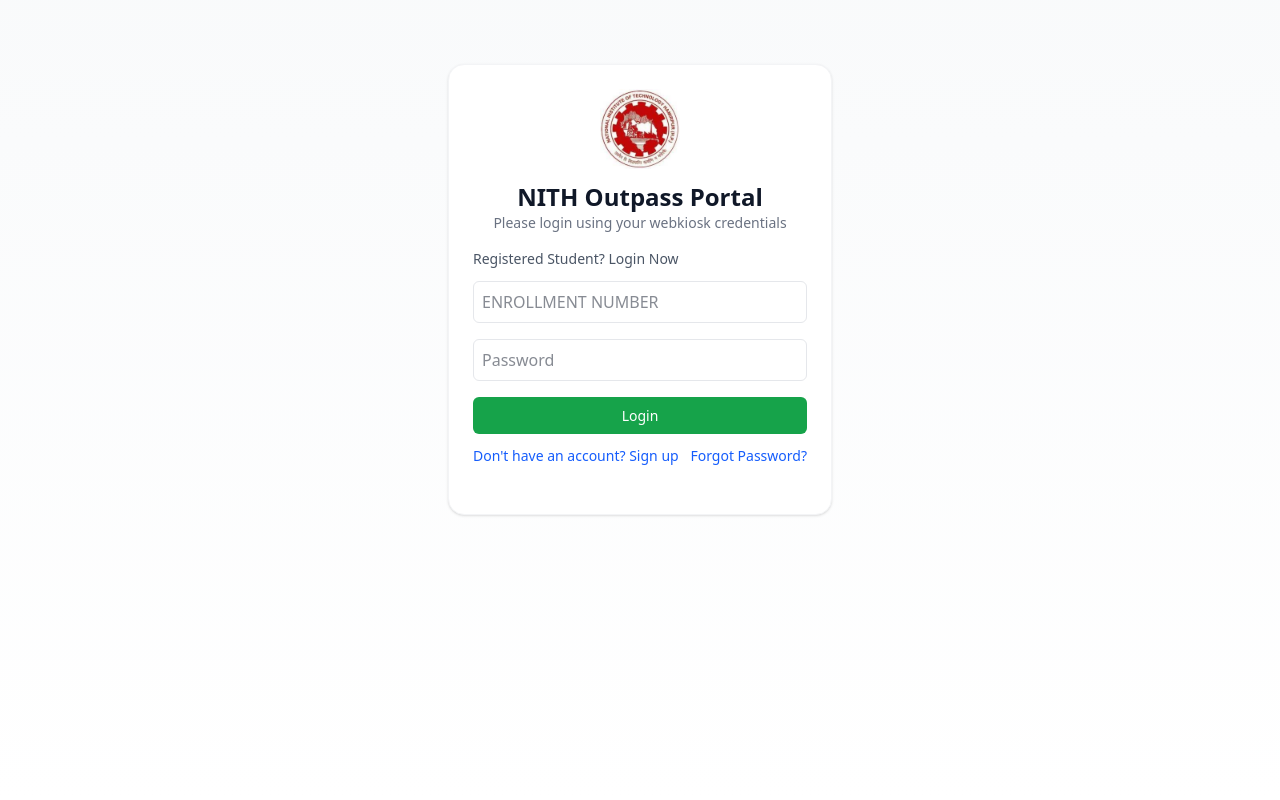
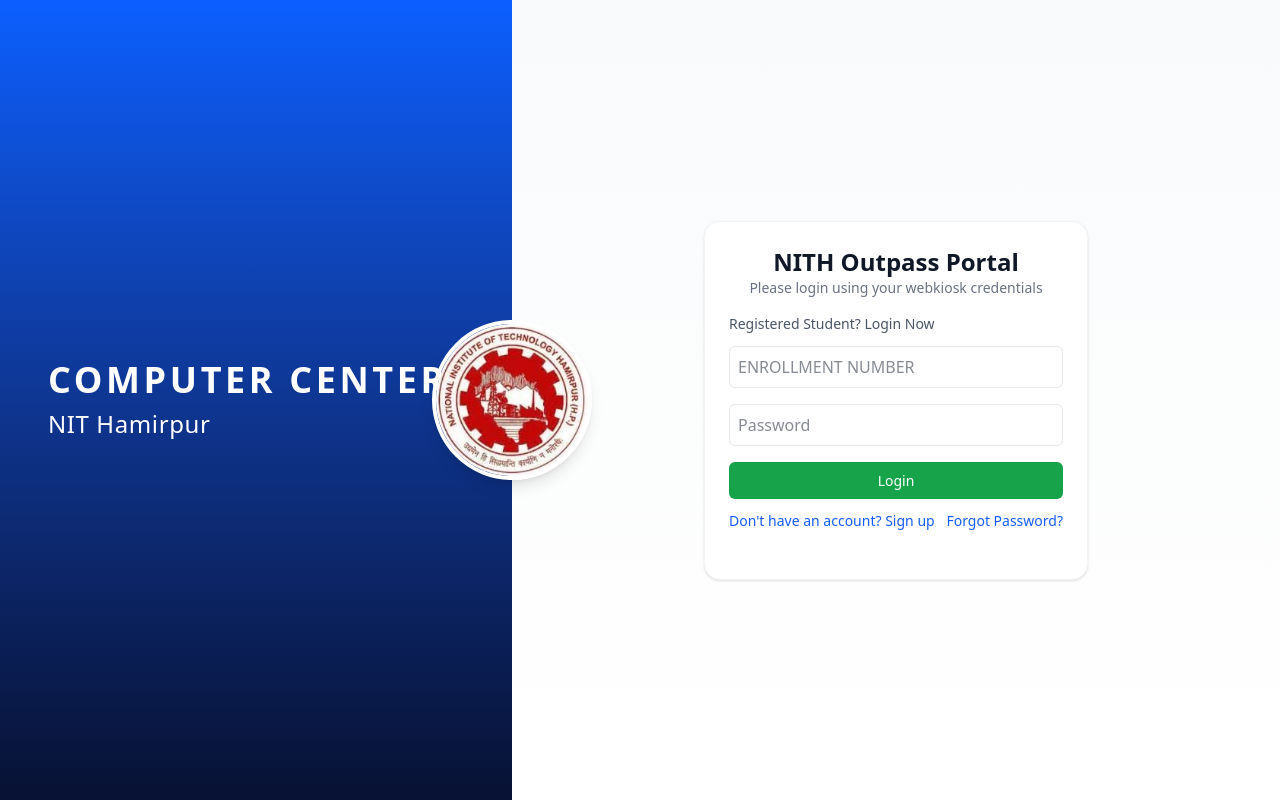
Before and after one commit to Satvik123-creator/NITH-Outpass-System, a React (Vite) app in the folder client/: page /login/student in a window 1280 px wide. Built offline with nearby package versions, Linux system fonts and the light colour scheme.

Commit message:
refactor: improve layout and styling of Student and Warden authentication pages for better user experience

```diff
--- a/client/src/pages/auth/student.jsx
+++ b/client/src/pages/auth/student.jsx
@@ -89,17 +89,27 @@
   ];
 
   return (
-    <div className="min-h-screen bg-gradient-to-b from-gray-50 to-white">
+    <div className="min-h-screen flex flex-col md:flex-row relative">
+      <div className="w-full md:w-[40%] bg-gradient-to-b from-[#0b5fff] to-[#071133] text-white flex flex-col items-center md:items-start justify-center p-8 md:p-10 md:pl-12">
+        <h1 className="text-4xl md:text-4xl font-bold text-white tracking-widest uppercase mb-2">
+          Computer Center
+        </h1>
+        <h3 className="text-xl md:text-2xl font-medium text-white tracking-wide">
+          NIT Hamirpur
+        </h3>
+      </div>
 
-
-      <main className="max-w-md mx-auto px-4 sm:px-6 lg:px-8 py-16">
-        <div className="bg-white border border-gray-100 rounded-2xl shadow p-6">
-          <div className="text-center mb-4">
+      <div className="w-full md:w-[60%] flex items-center justify-center min-h-screen p-8 md:p-10 bg-gradient-to-b from-gray-50 to-white">
+        {/* centered logo overlapping the split - responsive placement */}
         <img
           src="/nith_logo.jpg"
-              alt="NITH logo"
-              className="mx-auto w-20 mb-3"
+          alt="NITH Logo"
+          className="absolute left-4 top-4 md:left-[40%] md:top-1/2 md:-translate-x-1/2 md:-translate-y-1/2 w-20 md:w-32 lg:w-40 h-20 md:h-32 lg:h-40 rounded-full border-4 border-white shadow-lg z-20"
         />
+
+        <main className="max-w-md w-full px-4 sm:px-6 lg:px-8 py-8 md:py-16">
+          <div className="bg-white border border-gray-100 rounded-2xl shadow p-6  ">
+            <div className="text-center mb-4">
               <h1 className="text-2xl font-semibold text-gray-900">
                 NITH Outpass Portal
               </h1>
@@ -130,7 +140,10 @@
                     required
                   />
                   <div className="flex gap-3">
-                  <button type="submit" className="btn btn-md btn-blue w-full">
+                    <button
+                      type="submit"
+                      className="btn btn-md btn-blue w-full"
+                    >
                       Verify
                     </button>
                     <button
@@ -264,6 +277,7 @@
           </div>
         </main>
       </div>
+    </div>
   );
 };
 
--- a/client/src/pages/auth/warden.jsx
+++ b/client/src/pages/auth/warden.jsx
@@ -4,7 +4,6 @@
 import { toast } from "react-toastify";
 import { useAuth } from "../../context/AuthContext";
 import axios from "axios";
-
 
 const API_URL = import.meta.env.VITE_API_URL;
 
@@ -89,17 +88,28 @@
   };
 
   return (
-    <div className="min-h-screen bg-gradient-to-b from-gray-50 to-white">
+    <div className="min-h-screen flex flex-col md:flex-row relative">
+      <div className="w-full md:w-[40%] bg-gradient-to-b from-[#0b5fff] to-[#071133] text-white flex flex-col items-center md:items-start justify-center p-8 md:p-10 md:pl-12">
+        <h1 className="text-4xl md:text-4xl font-bold text-white tracking-widest uppercase mb-2">
+          Computer Center
+        </h1>
 
+        <h3 className="text-xl md:text-2xl font-medium text-white tracking-wide">
+          NIT Hamirpur
+        </h3>
+      </div>
 
-      <main className="max-w-md mx-auto px-4 sm:px-6 lg:px-8 py-16">
-        <div className="bg-white border border-gray-100 rounded-2xl shadow p-6">
-          <div className="text-center mb-4">
+      <div className="w-full md:w-[60%] flex items-center justify-center min-h-screen p-8 md:p-10 bg-gradient-to-b from-gray-50 to-white">
+        {/* centered logo overlapping the split - responsive placement */}
         <img
           src="/nith_logo.jpg"
-              alt="NITH logo"
-              className="mx-auto w-20 mb-3"
+          alt="NITH Logo"
+          className="absolute left-4 top-4 md:left-[40%] md:top-1/2 md:-translate-x-1/2 md:-translate-y-1/2 w-20 md:w-32 lg:w-40 h-20 md:h-32 lg:h-40 rounded-full border-4 border-white shadow-lg z-20"
         />
+
+        <main className="max-w-md w-full px-4 sm:px-6 lg:px-8 py-8 md:py-16">
+          <div className="bg-white border border-gray-100 rounded-2xl shadow p-6  ">
+            <div className="text-center mb-4">
               <h1 className="text-2xl font-semibold text-gray-900">
                 NITH Outpass Portal
               </h1>
@@ -130,7 +140,10 @@
                     required
                   />
                   <div className="flex gap-3">
-                  <button type="submit" className="btn btn-md btn-blue w-full">
+                    <button
+                      type="submit"
+                      className="btn btn-md btn-blue w-full"
+                    >
                       Verify
                     </button>
                     <button
@@ -263,6 +276,7 @@
           </div>
         </main>
       </div>
+    </div>
   );
 };
 
```
Lines whose indentation alone changed are shown as unchanged.
